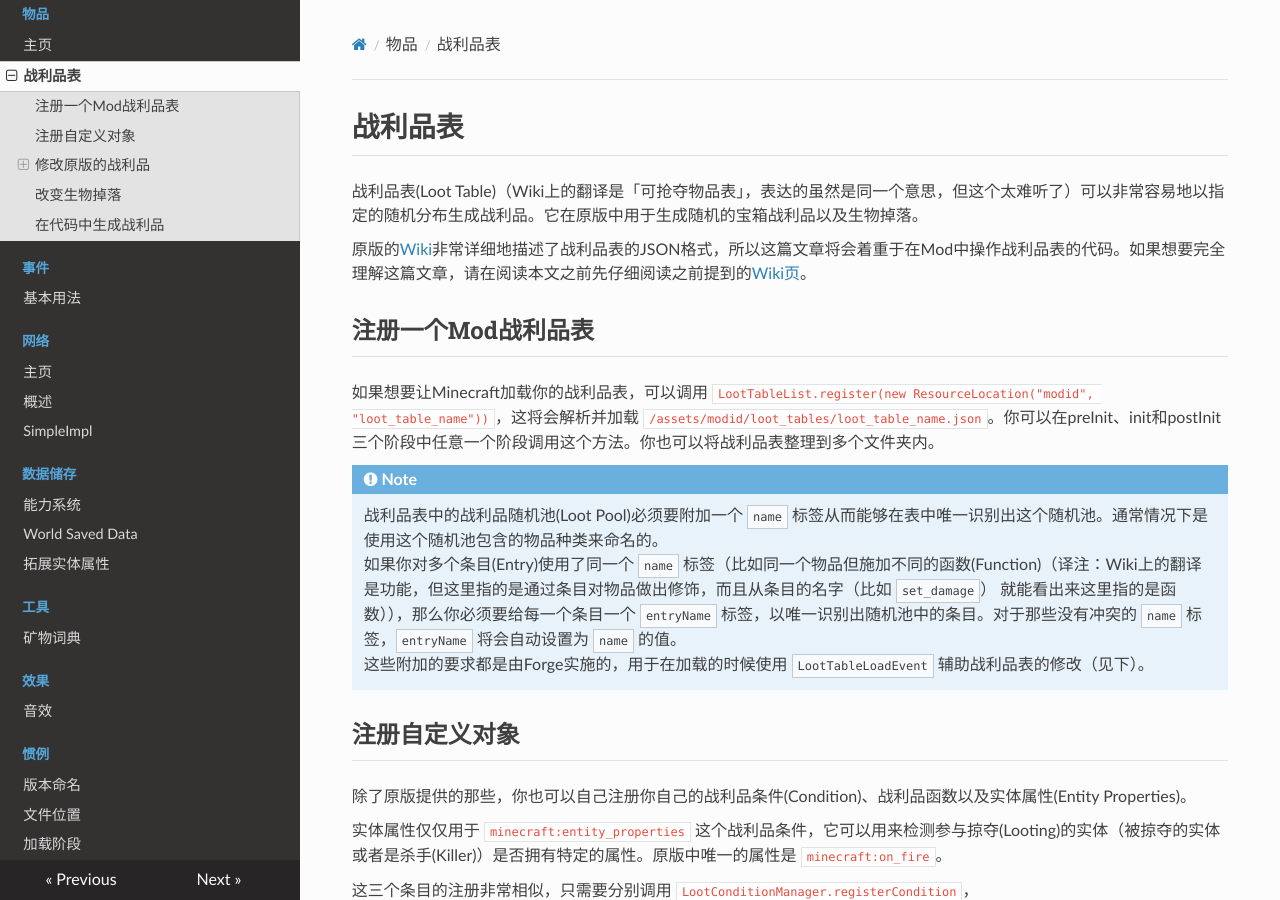
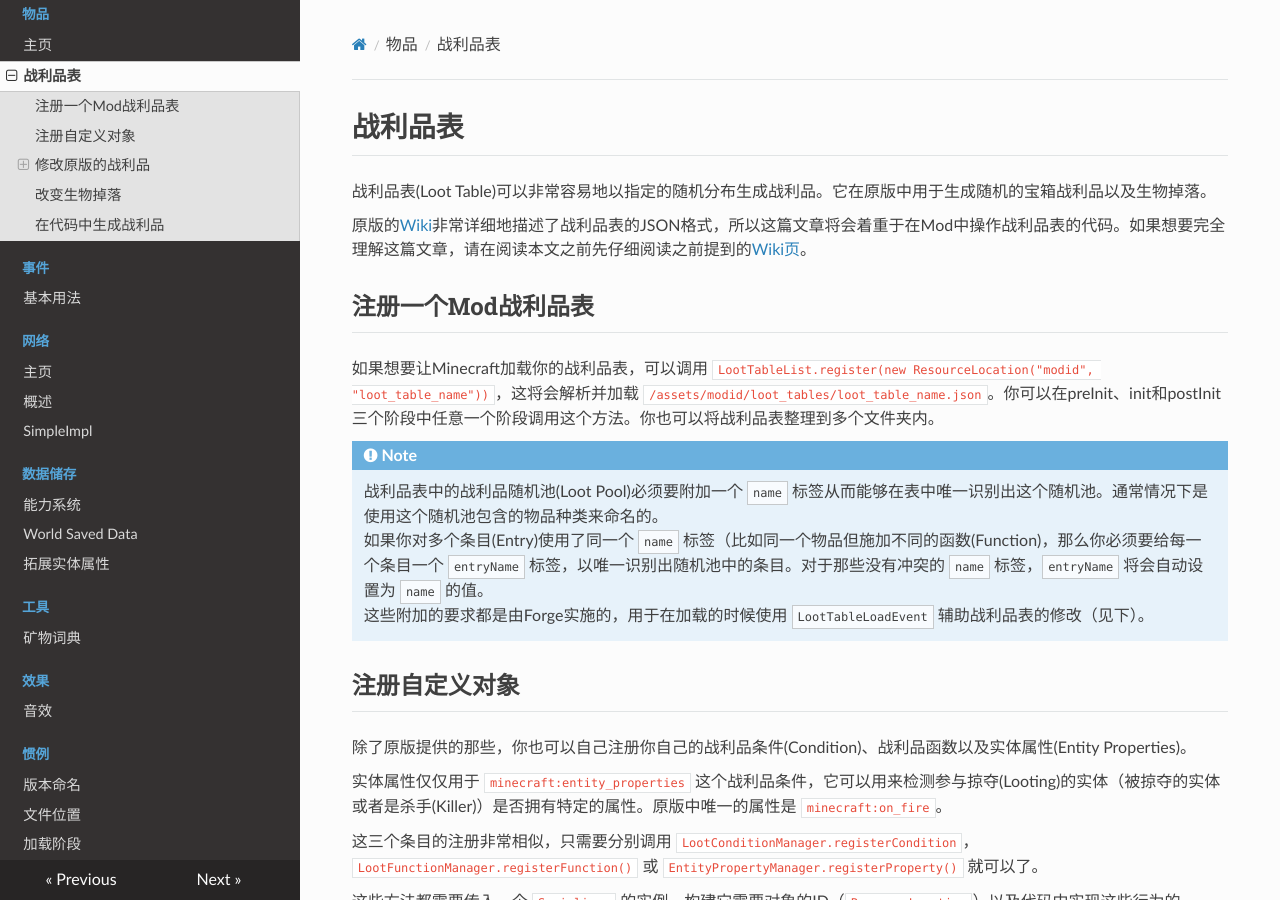
Before and after one commit to Krasjet/Forge-Documentation-CN, an MkDocs documentation site: the page built from docs/items/loot_tables.md, in a window 1280 px wide and 900 px high. Built offline with MkDocs 1.6.1, drawn with Linux system fonts in a browser that asks for light colours; nearby versions of some CDN libraries; old or Windows-style settings are respelled for this version of MkDocs.

Commit message:
Update "Loot Tables" to match the changes in wiki

```diff
--- a/docs/items/loot_tables.md
+++ b/docs/items/loot_tables.md
@@ -1,7 +1,7 @@
 战利品表
 =======
 
-战利品表(Loot Table)（Wiki上的翻译是「可抢夺物品表」，表达的虽然是同一个意思，但这个太难听了）可以非常容易地以指定的随机分布生成战利品。它在原版中用于生成随机的宝箱战利品以及生物掉落。
+战利品表(Loot Table)可以非常容易地以指定的随机分布生成战利品。它在原版中用于生成随机的宝箱战利品以及生物掉落。
 
 原版的[Wiki][wiki]非常详细地描述了战利品表的JSON格式，所以这篇文章将会着重于在Mod中操作战利品表的代码。如果想要完全理解这篇文章，请在阅读本文之前先仔细阅读之前提到的[Wiki页][wiki]。
 
@@ -13,7 +13,7 @@
 !!! note
 
 	战利品表中的战利品随机池(Loot Pool)必须要附加一个 `name` 标签从而能够在表中唯一识别出这个随机池。通常情况下是使用这个随机池包含的物品种类来命名的。
-	如果你对多个条目(Entry)使用了同一个 `name` 标签（比如同一个物品但施加不同的函数(Function)（译注：Wiki上的翻译是功能，但这里指的是通过条目对物品做出修饰，而且从条目的名字（比如 `set_damage`） 就能看出来这里指的是函数）），那么你必须要给每一个条目一个 `entryName` 标签，以唯一识别出随机池中的条目。对于那些没有冲突的 `name` 标签，`entryName` 将会自动设置为 `name` 的值。
+	如果你对多个条目(Entry)使用了同一个 `name` 标签（比如同一个物品但施加不同的函数(Function)，那么你必须要给每一个条目一个 `entryName` 标签，以唯一识别出随机池中的条目。对于那些没有冲突的 `name` 标签，`entryName` 将会自动设置为 `name` 的值。
 	这些附加的要求都是由Forge实施的，用于在加载的时候使用 `LootTableLoadEvent` 辅助战利品表的修改（见下）。
 
 注册自定义对象
@@ -184,4 +184,4 @@ table.fillInventory(iinventory, world.rand, ctx);
 
 	目前只能使用 `IInventory`
 
-[wiki]: https://minecraft-zh.gamepedia.com/%E5%8F%AF%E6%8A%A2%E5%A4%BA%E7%89%A9%E5%93%81%E8%A1%A8
+[wiki]: https://minecraft-zh.gamepedia.com/%E6%88%98%E5%88%A9%E5%93%81%E8%A1%A8
```
